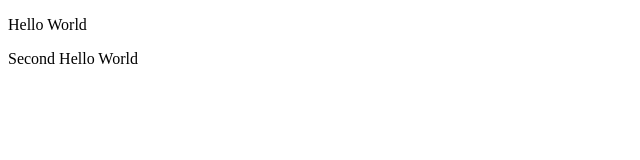
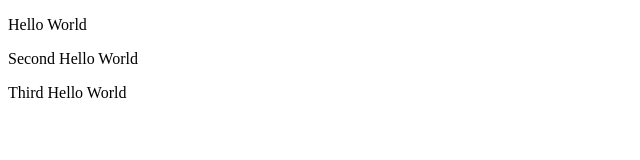
Before and after one commit to salvatorebriga/htmlcss-hello, a plain HTML site: page index.html in a window 1280 px wide. Shown: the whole page, without its empty margins (0-640 px from the left). Drawn offline with Linux system fonts and the light colour scheme.

Commit message:
third_commit

```diff
--- a/index.html
+++ b/index.html
@@ -11,5 +11,7 @@
 
     <p>Second Hello World</p>
 
+    <p>Third Hello World</p>
+
 </body>
 </html>
```
